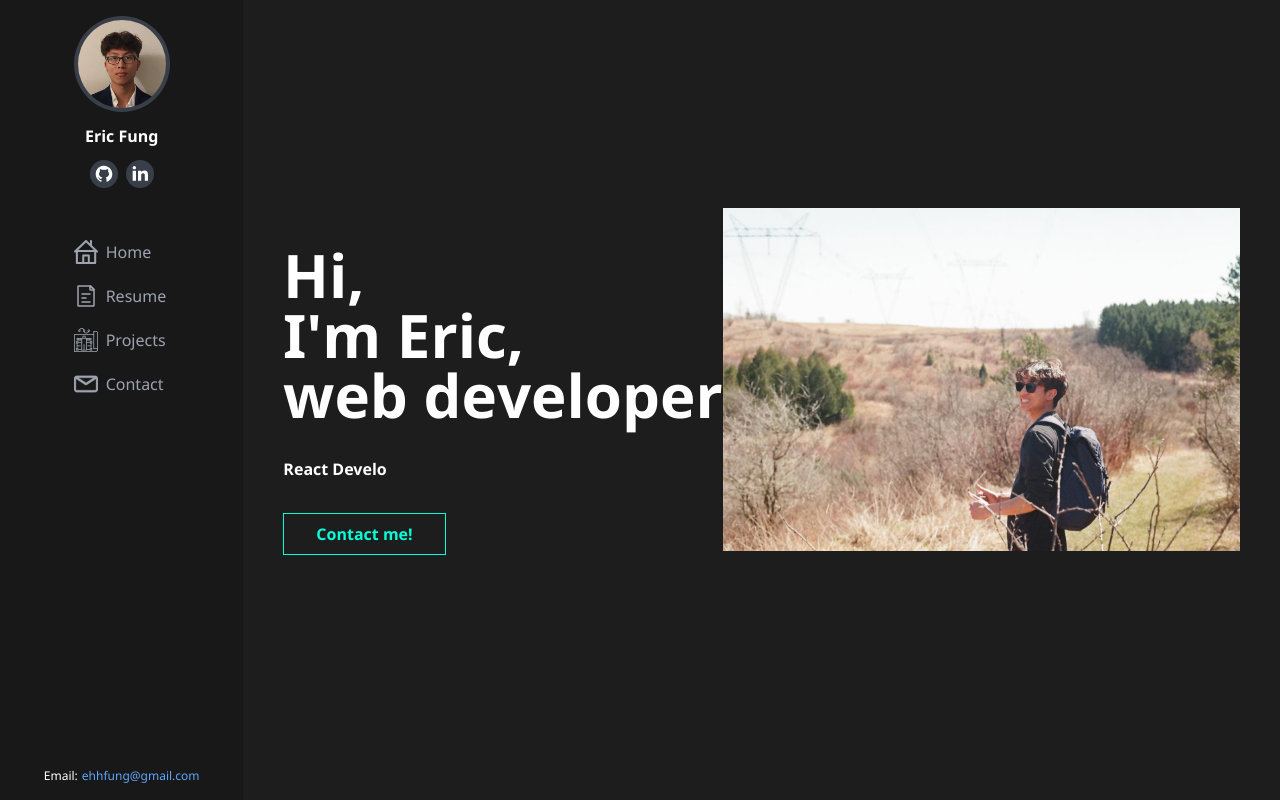
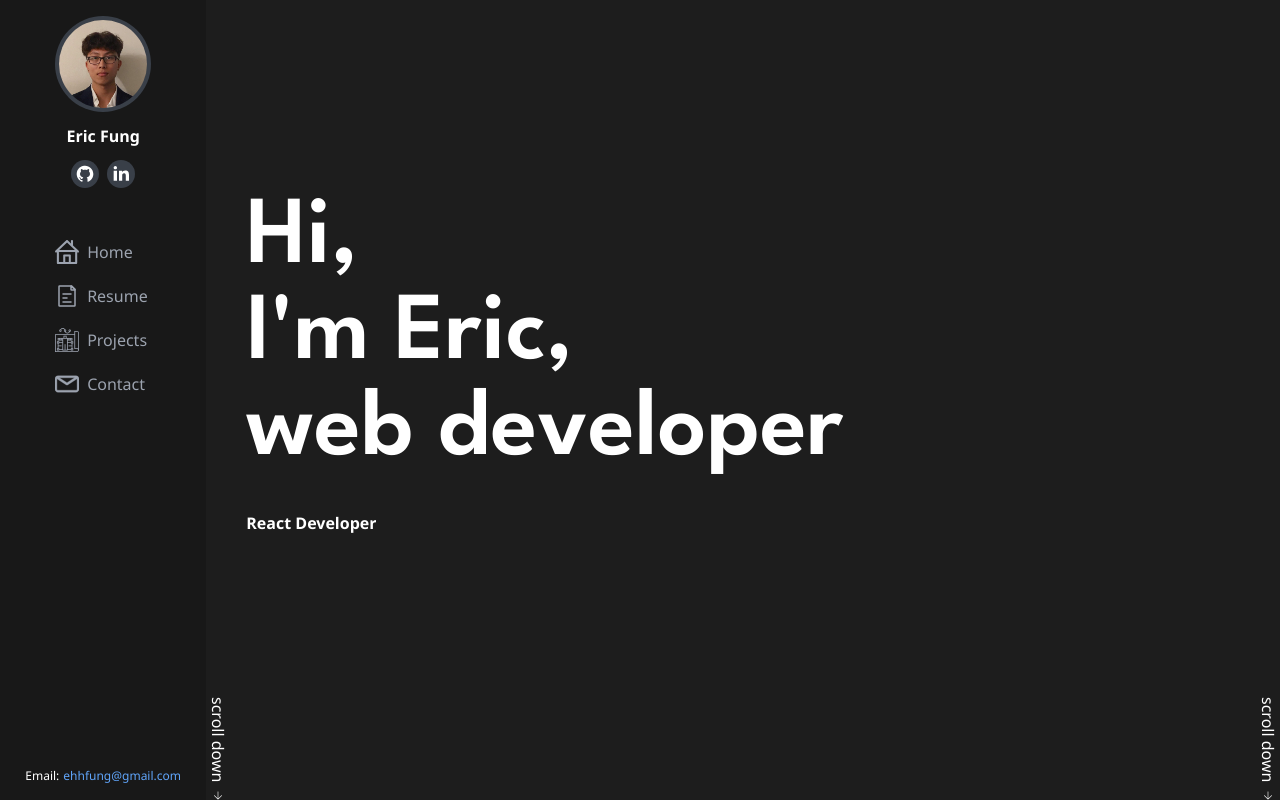
Before and after one commit to E-Fung/portfolio, a React (Create React App) app: page / in a window 1280 px wide. Shown: the top 802 px of the page. Built offline with nearby package versions, Linux system fonts and the light colour scheme.

Commit message:
revamped overview

```diff
--- a/public/index.html
+++ b/public/index.html
@@ -8,6 +8,9 @@
     <meta name="description" content="Web site created using create-react-app" />
     <link rel="apple-touch-icon" href="%PUBLIC_URL%/logo192.png" />
     <title>Eric Fung</title>
+    <link rel="preconnect" href="https://fonts.googleapis.com" />
+    <link rel="preconnect" href="https://fonts.gstatic.com" crossorigin />
+    <link href="https://fonts.googleapis.com/css2?family=League+Spartan:wght@500;600&display=swap" rel="stylesheet" />
   </head>
   <body>
     <noscript>You need to enable JavaScript to run this app.</noscript>
--- a/src/components/Overview.css
+++ b/src/components/Overview.css
@@ -1,34 +1,32 @@
+:root {
+  --hi-delay: 0.5s;
+  --name-delay: 1.5s;
+  --title-delay: 3s;
+  --react-delay: 4s;
+  --picture-delay: 6s;
+  --contactMe-delay: 6s;
+}
 .fadein {
   animation: fadein 2s;
   -moz-animation: fadein 2s; /* Firefox */
   -webkit-animation: fadein 2s; /* Safari and Chrome */
   -o-animation: fadein 2s; /* Opera */
-  animation-delay: 3s;
   animation-fill-mode: both;
 }
 .fadein-stringHi {
-  animation: fadein 2s;
-  -moz-animation: fadein 2s; /* Firefox */
-  -webkit-animation: fadein 2s; /* Safari and Chrome */
-  -o-animation: fadein 2s; /* Opera */
-  animation-delay: 0.5s;
-  animation-fill-mode: both;
+  animation-delay: var(--hi-delay);
 }
 .fadein-stringName {
-  animation: fadein 2s;
-  -moz-animation: fadein 2s; /* Firefox */
-  -webkit-animation: fadein 2s; /* Safari and Chrome */
-  -o-animation: fadein 2s; /* Opera */
-  animation-delay: 2s;
-  animation-fill-mode: both;
+  animation-delay: var(--name-delay);
 }
 .fadein-stringTitle {
-  animation: fadein 2s;
-  -moz-animation: fadein 2s; /* Firefox */
-  -webkit-animation: fadein 2s; /* Safari and Chrome */
-  -o-animation: fadein 2s; /* Opera */
-  animation-delay: 4s;
-  animation-fill-mode: both;
+  animation-delay: var(--title-delay);
+}
+.fadein-contactMe {
+  animation-delay: var(--contactMe-delay);
+}
+.fadein-picture {
+  animation-delay: var(--picture-delay);
 }
 @keyframes fadein {
   from {
@@ -149,8 +147,8 @@
   background-image: linear-gradient(100deg, #08fdd8 50%, transparent 50%);
   background-position: 100%;
   background-size: 400%;
-  -webkit-transition: background 300ms ease-in-out;
-  transition: background 300ms ease-in-out;
+  -webkit-transition: background 500ms ease-in-out;
+  transition: background 500ms ease-in-out;
 }
 .fourth:hover {
   background-position: 0;
@@ -161,7 +159,7 @@
   border-right: 0.15em solid orange;
   white-space: nowrap;
   animation: typing 1s steps(10, end), blink-caret 0.75s step-end infinite;
-  animation-delay: 5s;
+  animation-delay: var(--react-delay);
   animation-fill-mode: both;
 }
 
@@ -183,3 +181,11 @@
     border-color: orange;
   }
 }
+
+.scroll-down span {
+  writing-mode: vertical-rl;
+}
+
+.headerText {
+  font-family: 'League Spartan';
+}
--- a/src/components/Overview.js
+++ b/src/components/Overview.js
@@ -12,12 +12,12 @@ const Overview = () => {
     ];
   }, []);
   return (
-    <div id='overview' className=' py-10 px-10 h-screen items-center flex justify-between bg-background text-white'>
+    <section id='overview' className='relative py-10 pl-10 pr-24 h-screen items-center flex bg-background justify-between text-white'>
       <div className='font-semibold flex flex-col space-y-8'>
-        <h1 className='flex flex-col text-6xl'>
+        <h1 className='flex flex-col text-8xl headerText'>
           {myString.map(([className, currString]) => {
             return (
-              <div className={`flex fadein-${className}`}>
+              <div className={`flex fadein fadein-${className}`}>
                 {currString.split('').map((char, index) => {
                   console.log(char);
                   if (char === ' ') {
@@ -39,18 +39,37 @@ const Overview = () => {
           </div>
         </div>
         <div className='flex'>
-          <div className='border border-highlight py-2 px-8 fourth hover:text-black'>
+          <div className='border border-highlight py-2 px-8 fourth hover:text-black fadein fadein-contactMe'>
             <button className=''>Contact me!</button>
           </div>
         </div>
       </div>
       <div className='space-y-8 '>
-        <div className='h-96'>
-          <img src={landing} alt='' className='max-h-full fadein' />
+        <div className='h-96 '>
+          <img src={landing} alt='' className='max-h-full fadein fadein-picture rounded-full' />
         </div>
       </div>
-      {/* <div>Contact me!</div> */}
-    </div>
+      <div className='flex absolute bottom-0 right-0 scroll-down flex flex-col items-center space-y-2'>
+        <span>scroll down</span>
+        <svg className='w-2' aria-hidden='true' focusable='false' data-icon='arrow-down' role='img' xmlns='http://www.w3.org/2000/svg' viewBox='0 0 448 512'>
+          <path
+            fill='currentColor'
+            d='M443.5 248.5l-7.1-7.1c-4.7-4.7-12.3-4.7-17 0L241 419.9V44c0-6.6-5.4-12-12-12h-10c-6.6 0-12 5.4-12 12v375.9L28.5 241.4c-4.7-4.7-12.3-4.7-17 0l-7.1 7.1c-4.7 4.7-4.7 12.3 0 17l211 211.1c4.7 4.7 12.3 4.7 17 0l211-211.1c4.8-4.8 4.8-12.3.1-17z'
+            class=''
+          ></path>
+        </svg>
+      </div>
+      <div className='flex absolute bottom-0 left-0 scroll-down flex flex-col items-center space-y-2'>
+        <span>scroll down</span>
+        <svg className='w-2' aria-hidden='true' focusable='false' data-icon='arrow-down' role='img' xmlns='http://www.w3.org/2000/svg' viewBox='0 0 448 512'>
+          <path
+            fill='currentColor'
+            d='M443.5 248.5l-7.1-7.1c-4.7-4.7-12.3-4.7-17 0L241 419.9V44c0-6.6-5.4-12-12-12h-10c-6.6 0-12 5.4-12 12v375.9L28.5 241.4c-4.7-4.7-12.3-4.7-17 0l-7.1 7.1c-4.7 4.7-4.7 12.3 0 17l211 211.1c4.7 4.7 12.3 4.7 17 0l211-211.1c4.8-4.8 4.8-12.3.1-17z'
+            class=''
+          ></path>
+        </svg>
+      </div>
+    </section>
   );
 };
 
--- a/src/components/Sidebar.js
+++ b/src/components/Sidebar.js
@@ -99,7 +99,7 @@ c0.041-0.023,0.084-0.04,0.124-0.065l29.796-19.16v32.551C69.295,55.771,67.86,57.2
     ];
   }, []);
   return (
-    <div className='sticky top-0 bg-sidebar text-white p-4 h-screen flex flex-col w-1/5 items-center justify-between'>
+    <div className='sticky top-0 bg-sidebar text-white p-4 h-screen flex flex-col w-1/6 items-center justify-between'>
       <div className='flex flex-col space-y-3'>
         <div className='h-auto w-24 bg-primaryDeep rounded-full p-1'>
           <img src={profile} alt='' className='max-h-full rounded-full' />
--- a/src/index.css
+++ b/src/index.css
@@ -1,6 +1,10 @@
 @tailwind base;
 @tailwind components;
 @tailwind utilities;
+
+* {
+  box-sizing: border-box;
+}
 
 body {
   margin: 0;
```
Also changed, not shown: src/assets/landing.jpg.
